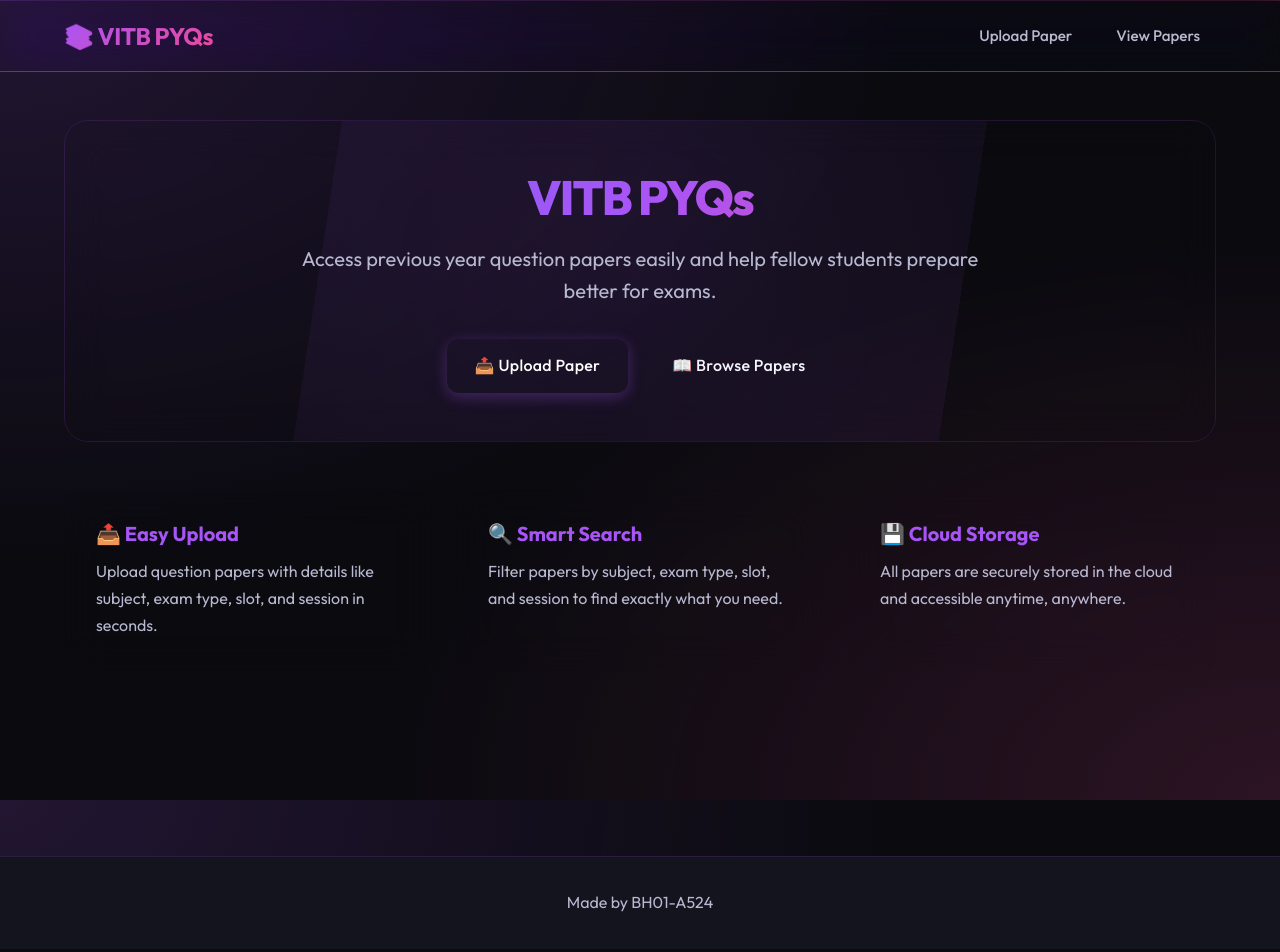
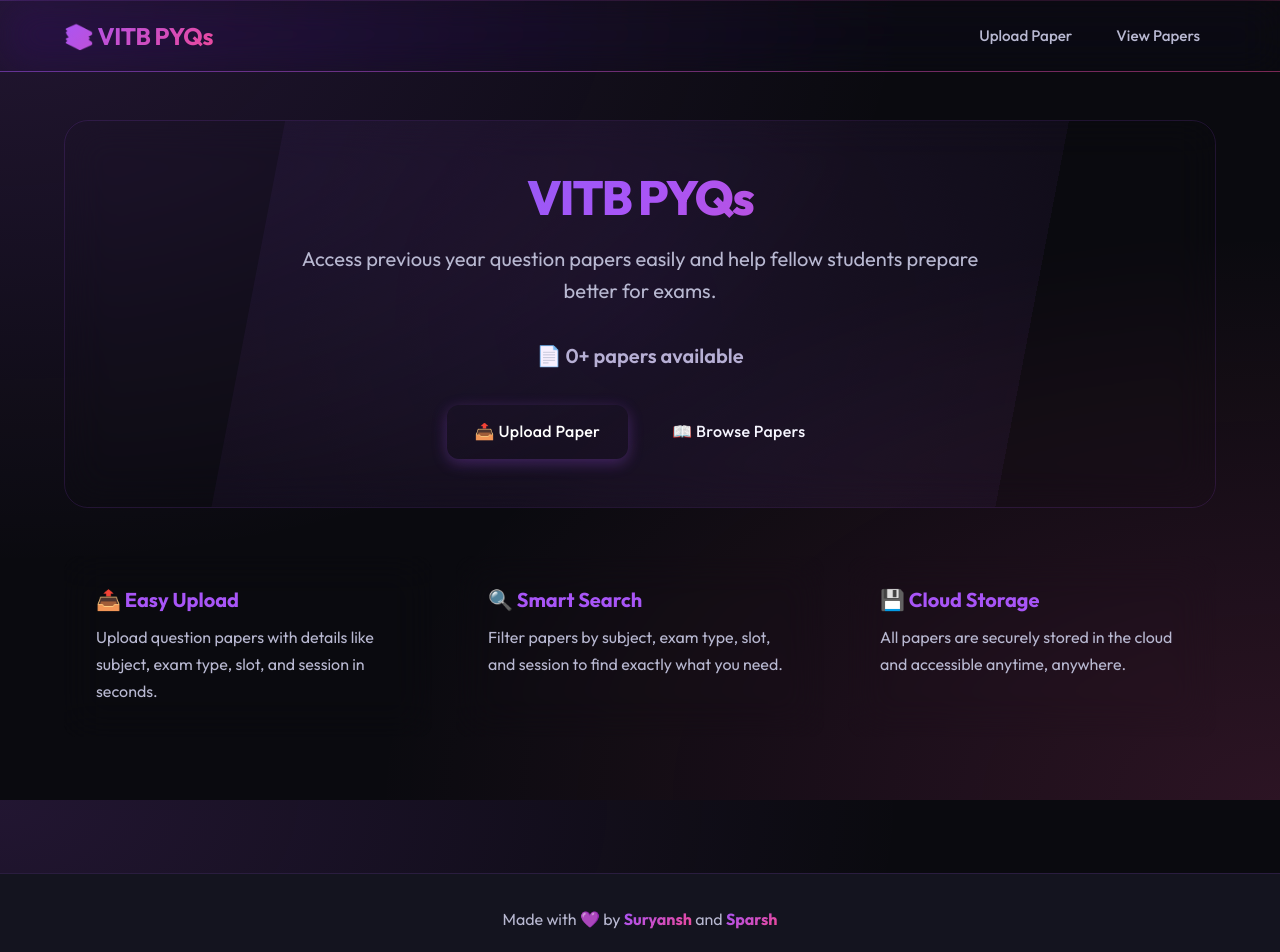
Before and after one commit to tiwarisuryansh6222/vitb-pyq-portal, a React (Vite) app: page / in a window 1280 px wide. Shown: the top 952 px of the page. Built offline with nearby package versions, Linux system fonts and the light colour scheme; no server answers.

Commit message:
Added footer and fixed paper counter feature

```diff
--- a/src/pages/Home.jsx
+++ b/src/pages/Home.jsx
@@ -1,6 +1,41 @@
 import { Link } from "react-router-dom";
+import { useEffect, useState } from "react";
+
+const BACKEND = import.meta.env.VITE_BACKEND_URL;
 
 export default function Home() {
+  const [paperCount, setPaperCount] = useState(0);
+  const [loading, setLoading] = useState(true);
+
+  useEffect(() => {
+    const fetchCount = async () => {
+      try {
+        if (!BACKEND) {
+          console.error("VITE_BACKEND_URL is not defined");
+          setLoading(false);
+          return;
+        }
+
+        const res = await fetch(`${BACKEND}/papers/count`);
+
+        if (!res.ok) {
+          throw new Error(`HTTP error! status: ${res.status}`);
+        }
+
+        const data = await res.json();
+        console.log("Count data received:", data);
+
+        setPaperCount(data.total || 0);
+      } catch (err) {
+        console.error("Count fetch error:", err);
+      } finally {
+        setLoading(false);
+      }
+    };
+
+    fetchCount();
+  }, []);
+
   return (
     <div>
       {/* Navigation */}
@@ -25,6 +60,18 @@ export default function Home() {
             <p className="hero-subtitle">
               Access previous year question papers easily and help fellow students prepare better for exams.
             </p>
+
+            {/* Paper Count */}
+            <p className="paper-count" style={{
+              fontSize: '1.25rem',
+              fontWeight: '600',
+              color: 'var(--text-secondary)',
+              marginTop: 'var(--spacing-lg)',
+              marginBottom: 'var(--spacing-xl)'
+            }}>
+              {loading ? "📄 Loading..." : `📄 ${paperCount}+ papers available`}
+            </p>
+
             <div className="hero-buttons">
               <Link to="/upload" className="btn btn-primary btn-lg">
                 📤 Upload Paper
@@ -71,7 +118,7 @@ export default function Home() {
       <footer className="footer">
         <div className="footer-container">
           <p className="footer-text">
-            Made by <span className="footer-name"></span> BH01-A524 <span className="footer-name"></span>
+            Made with 💜 by <span className="footer-name">Suryansh</span> and <span className="footer-name">Sparsh</span>
           </p>
         </div>
       </footer>
```
